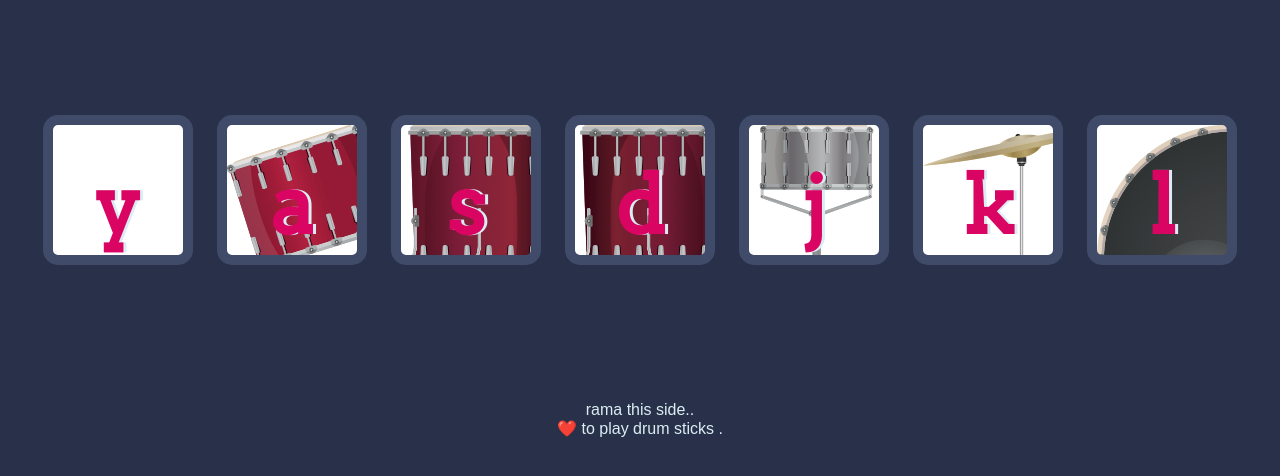
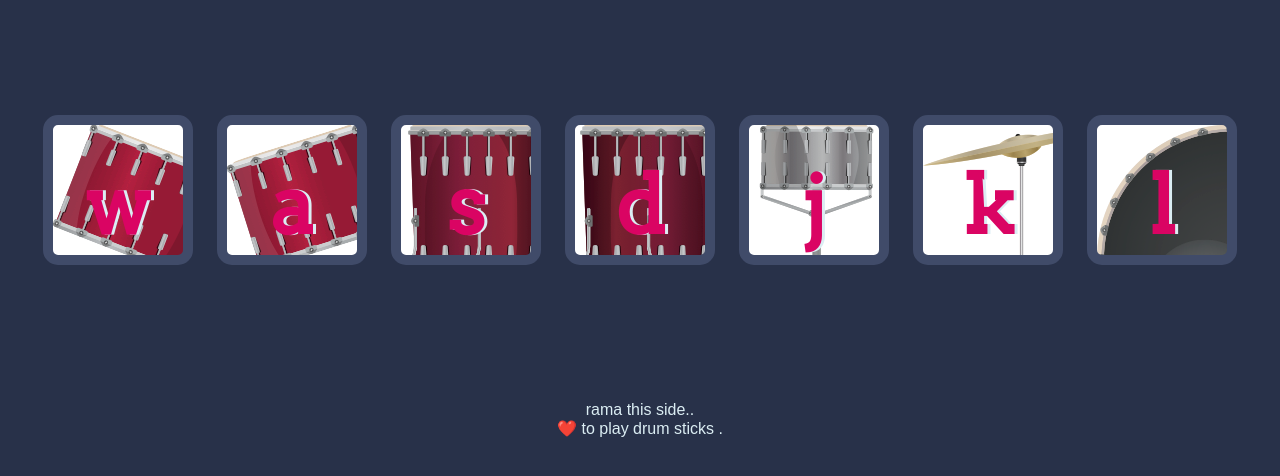
Before and after one commit to jayanth6035/Drum-kit, a plain HTML site: page index.html in a window 1280 px wide. Shown: the part 174-650 px from the top of the page. Drawn offline with Linux system fonts and the light colour scheme.

Commit message:
changed y to w in div

```diff
--- a/index.html
+++ b/index.html
@@ -12,7 +12,7 @@
 
   <h1 id="title">Drum 🥁 Kit</h1>
   <div class="set">
-    <button class="y drum">y</button>
+    <button class="w drum">w</button>
     <button class="a drum">a</button>
     <button class="s drum">s</button>
     <button class="d drum">d</button>
```
